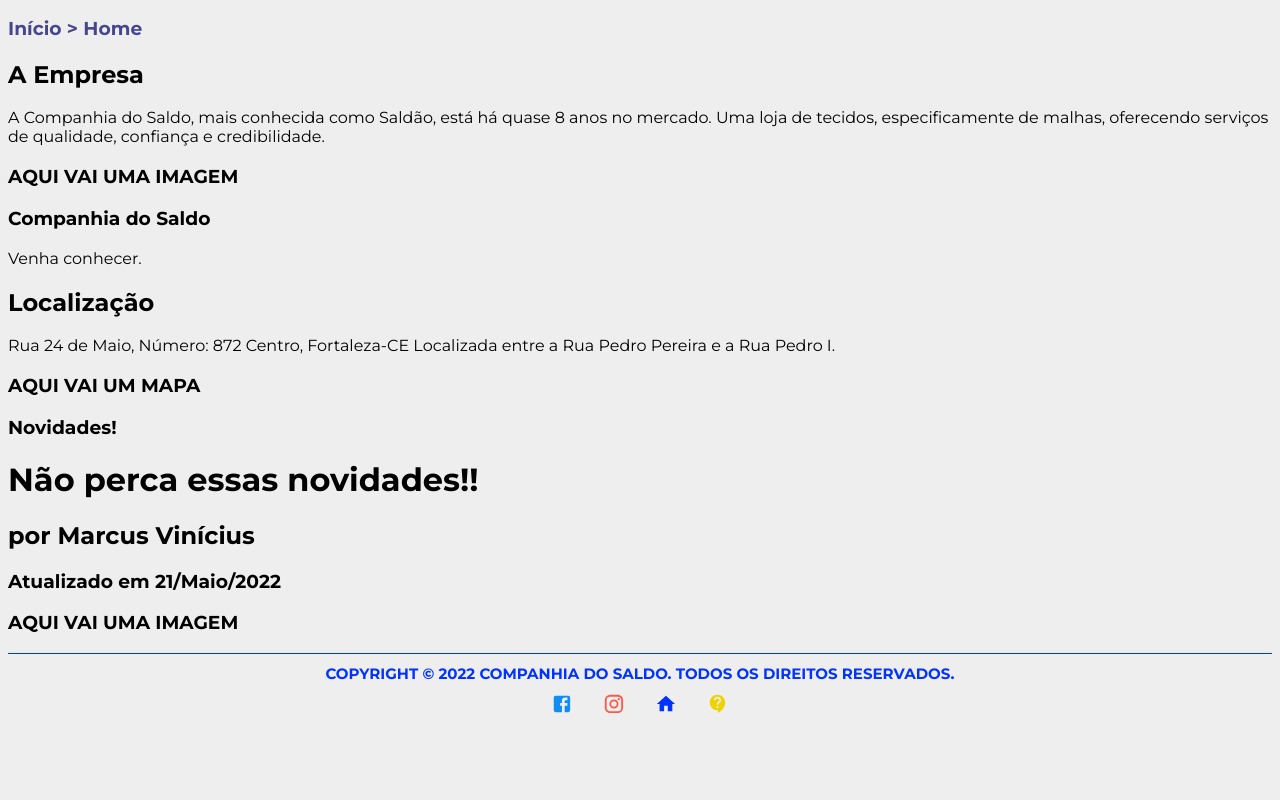
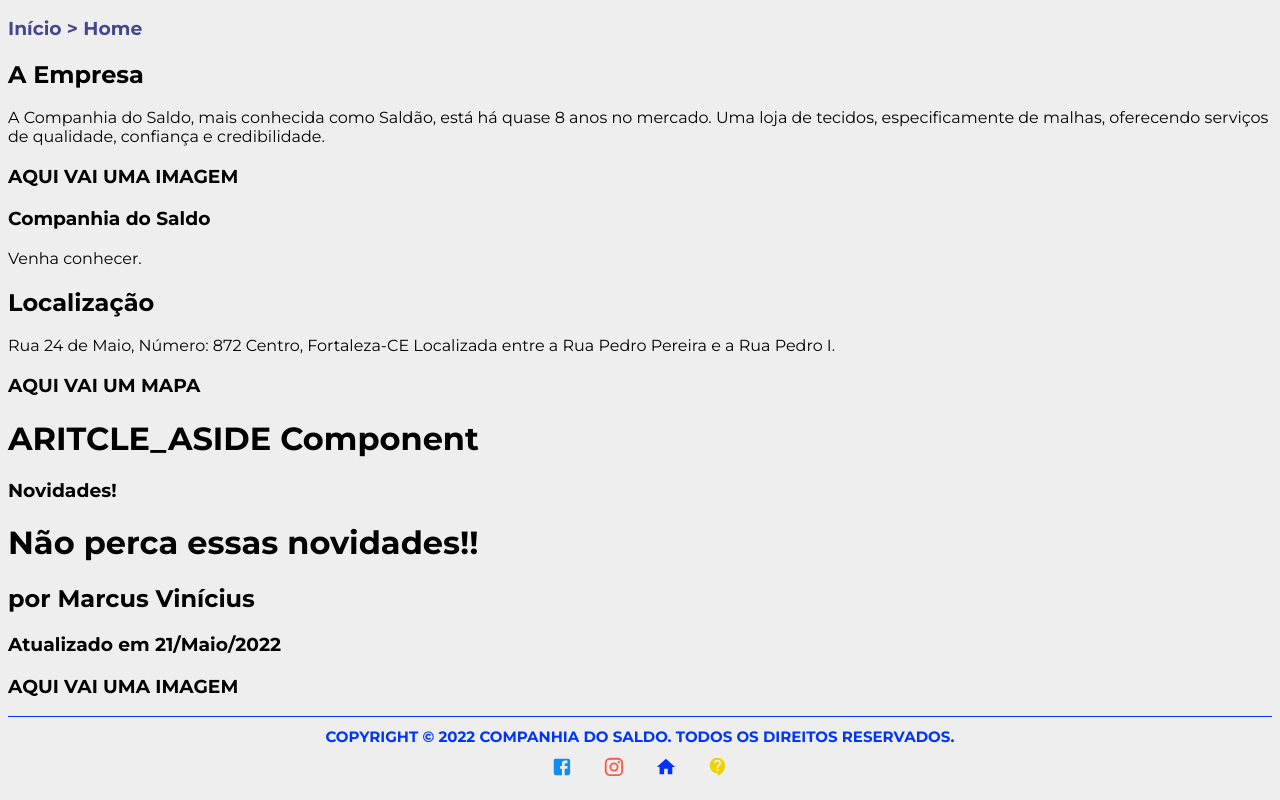
Before and after one commit to marcusviniciusmo/CompanhiaDoSaldo_Website_DEPRECATED, a React (Create React App) app in the folder frontend/: page / in a window 1280 px wide. Shown: the part 520-1320 px from the top of the page. Before the commit the page ends 1257 px from the top, so only its background shows below. Built offline with nearby package versions, Linux system fonts and the light colour scheme.

Commit message:
ArticleAside component creation

```diff
--- /dev/null
+++ b/frontend/src/components/ArticleAside/index.tsx
@@ -0,0 +1,14 @@
+type Props = {
+  children: React.ReactNode;
+};
+
+function ArticleAside({ children }: Props) {
+  return (
+    <>
+      <h1>ARITCLE_ASIDE Component</h1>
+      {children}
+    </>
+  );
+};
+
+export default ArticleAside;
--- a/frontend/src/views/Home/index.tsx
+++ b/frontend/src/views/Home/index.tsx
@@ -2,6 +2,7 @@ import { BreadcrumbHome } from 'utils/Mocks/Breadcrumb';
 import Header from "components/Header";
 import ArticleSection from 'components/ArticleSection';
 import Breadcrumb from "components/Breadcrumb";
+import ArticleAside from 'components/ArticleAside';
 import Footer from "components/Footer";
 
 function Home() {
@@ -40,11 +41,13 @@ function Home() {
         <h3>AQUI VAI UM MAPA</h3>
       </ArticleSection>
 
-      <h3>Novidades!</h3>
-      <h1>Não perca essas novidades!!</h1>
-      <h2>por Marcus Vinícius</h2>
-      <h3>Atualizado em 21/Maio/2022</h3>
-      <h3>AQUI VAI UMA IMAGEM</h3>
+      <ArticleAside>
+        <h3>Novidades!</h3>
+        <h1>Não perca essas novidades!!</h1>
+        <h2>por Marcus Vinícius</h2>
+        <h3>Atualizado em 21/Maio/2022</h3>
+        <h3>AQUI VAI UMA IMAGEM</h3>
+      </ArticleAside>
 
       <Footer />
     </>
```
